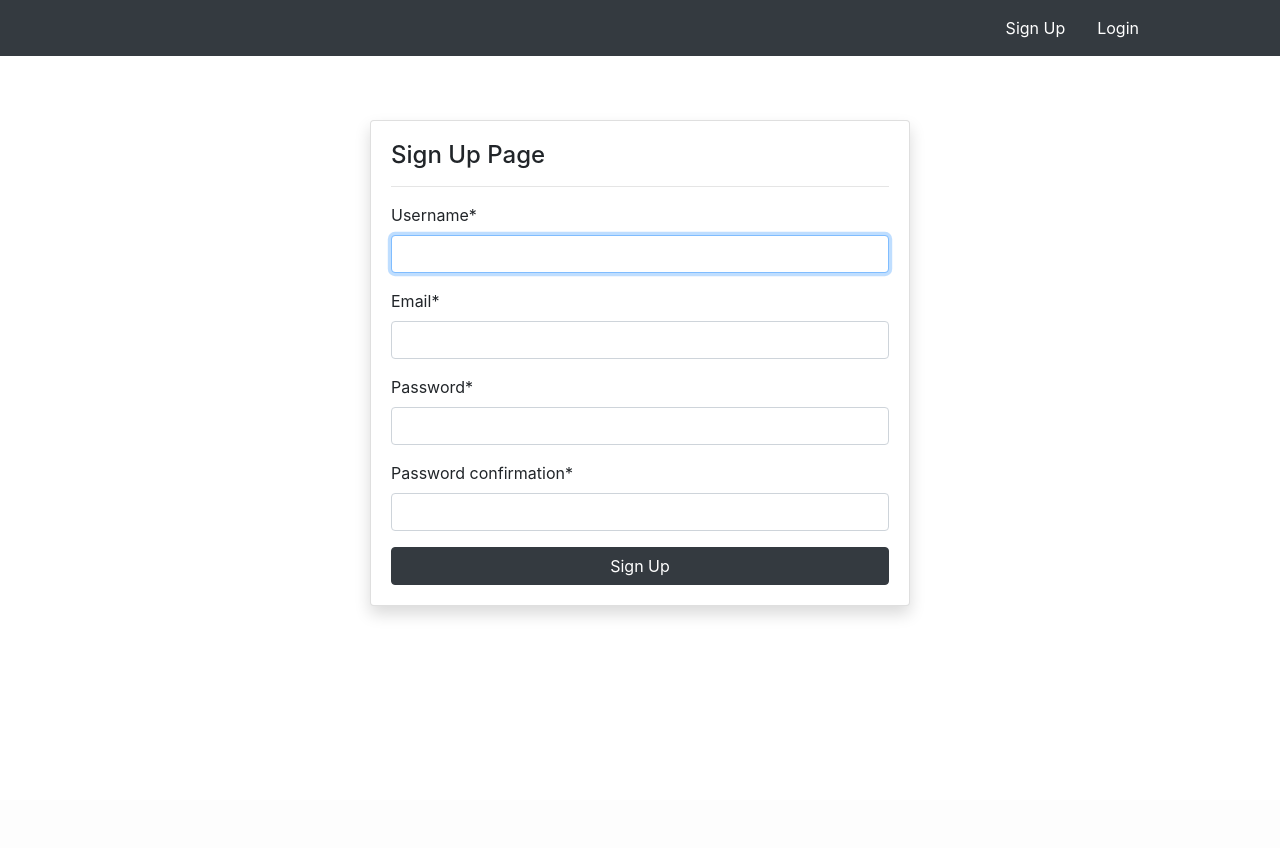
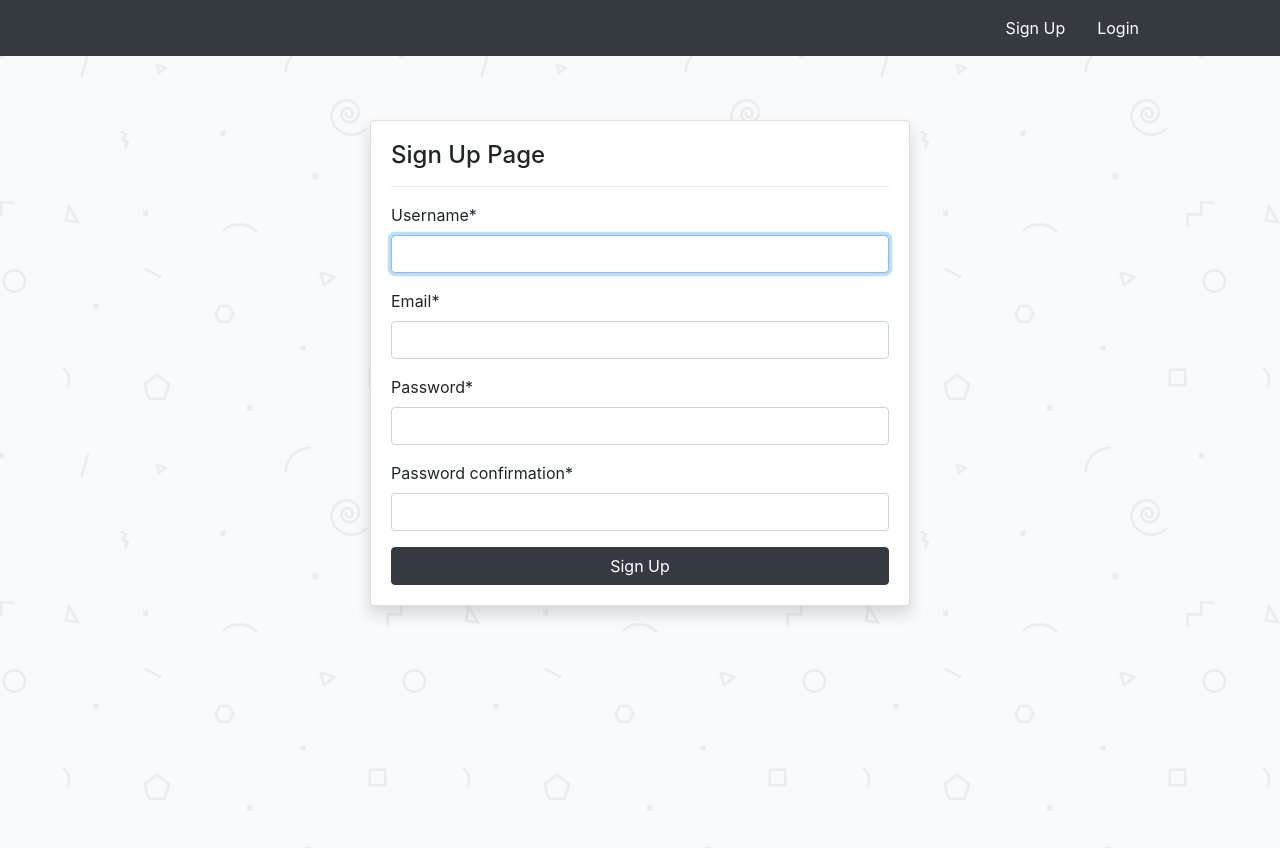
Before and after one commit to MRX-Baiz/posts, a Django app: page /sign_up/ in a window 1280 px wide. Before the commit the page ends 616 px from the top, so only its background shows below. Run offline with Django 5.2, Linux system fonts and the light colour scheme; some libraries are stand-ins or nearby versions.

Commit message:
Add static assets and update user-related templates and views

```diff
--- a/posts/settings.py
+++ b/posts/settings.py
@@ -133,6 +133,10 @@ MEDIA_ROOT = (BASE_DIR / 'media')
 
 STATIC_ROOT = (BASE_DIR / 'asset')
 
+STATICFILES_DIRS = [
+    BASE_DIR / 'static'
+]
+
 # Default primary key field type
 # https://docs.djangoproject.com/en/5.0/ref/settings/#default-auto-field
 
--- /dev/null
+++ b/static/style.css
@@ -0,0 +1,5 @@
+.cover {
+    background-image: url("../media/background.png");
+    background-position: center;
+    height: 100vh;
+}
--- a/templates/partials/base.html
+++ b/templates/partials/base.html
@@ -1,4 +1,5 @@
-<!doctype html>
+{% load static %}
+<!Doctype html>
 <html lang="en">
   <head>
     <!-- Required meta tags -->
@@ -7,6 +8,7 @@
 
     <!-- Bootstrap CSS -->
     <link rel="stylesheet" href="https://cdn.jsdelivr.net/npm/bootstrap@4.6.2/dist/css/bootstrap.min.css" integrity="sha384-xOolHFLEh07PJGoPkLv1IbcEPTNtaed2xpHsD9ESMhqIYd0nLMwNLD69Npy4HI+N" crossorigin="anonymous">
+    <link rel="stylesheet" href="{% static '/style.css' %}">
 
     <title> {% block title %} {% endblock %} </title>
   </head>
--- a/templates/users/login.html
+++ b/templates/users/login.html
@@ -1,7 +1,9 @@
 {% extends 'partials/base.html' %}
 {% block title %} Login Page {% endblock %}
 {% load crispy_forms_tags %}
+
 {% block content %}
+<div class="cover">
     <div class="container">
         <div class="row mt-5 pt-5">
             <div class="col-md-6 offset-md-3">
@@ -25,4 +27,5 @@
             </div>
         </div>
     </div>
+</div>
 {% endblock %}
--- a/templates/users/profile.html
+++ b/templates/users/profile.html
@@ -20,7 +20,7 @@
 							<img class="img-thumbnail" src="{{ user.profilemodel.image.url }}" alt="profile-img">
 						</div>
 						<div class="col-md-8">
-						    <h4> Name: {{ user.username }} </h4>
+						    <h4> UserName: {{ user.username }} </h4>
 							<h4> Email: {{ user.email }} </h4>
 						</div>
 					</div>
--- a/templates/users/sign_up.html
+++ b/templates/users/sign_up.html
@@ -2,6 +2,7 @@
 {% block title %} Sign Up Page {% endblock %}
 {% load crispy_forms_tags %}
 {% block content %}
+<div class="cover">
     <div class="container">
         <div class="row mt-5 pt-5">
             <div class="col-md-6 offset-md-3">
@@ -9,7 +10,7 @@
                     <div class="card-body">
                         <h4> Sign Up Page </h4>
                         <hr>
-                        <form method="POST">
+                        <form method="POST" >
                             {% csrf_token  %}
                             {{ form|crispy }}
                             <input class="btn btn-dark btn-block" type="submit" value="Sign Up">
@@ -19,4 +20,5 @@
             </div>
         </div>
     </div>
+</div>
 {% endblock %}
--- a/users/views.py
+++ b/users/views.py
@@ -11,7 +11,7 @@ def sign_up(request):
         form = SignUpForm(request.POST)
         if form.is_valid():
             form.save()
-            return redirect('home-page')
+            return redirect('login_page')
     else:
         form = SignUpForm()
     context = {
@@ -19,8 +19,10 @@ def sign_up(request):
     }
     return render(request, 'users/sign_up.html', context)
 
+
 def profile(request):
         return render(request, 'users/profile.html')
+
 
 def logout_user(request):
     logout(request)
```
Also changed, not shown: db.sqlite3, media/background.png (added).
